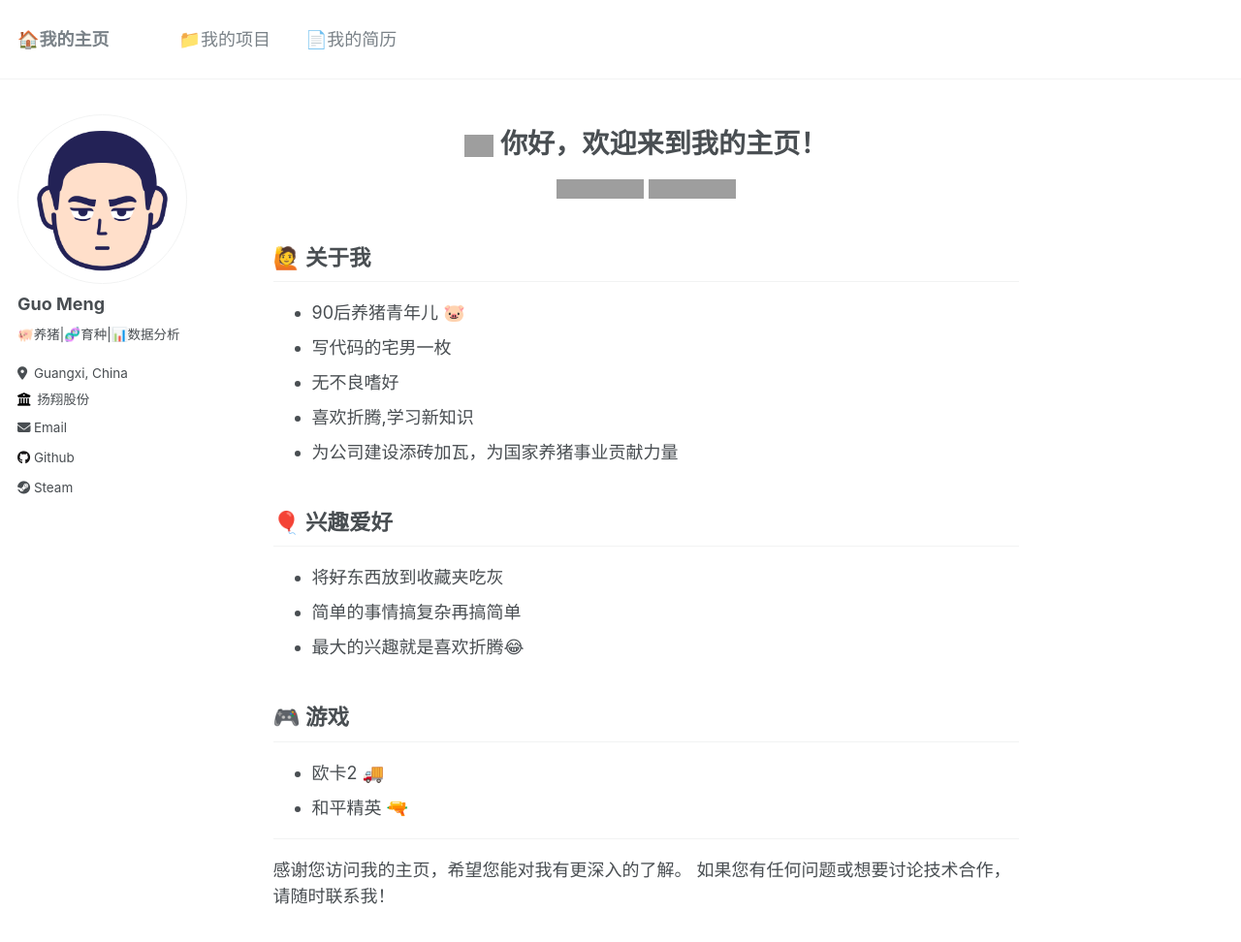
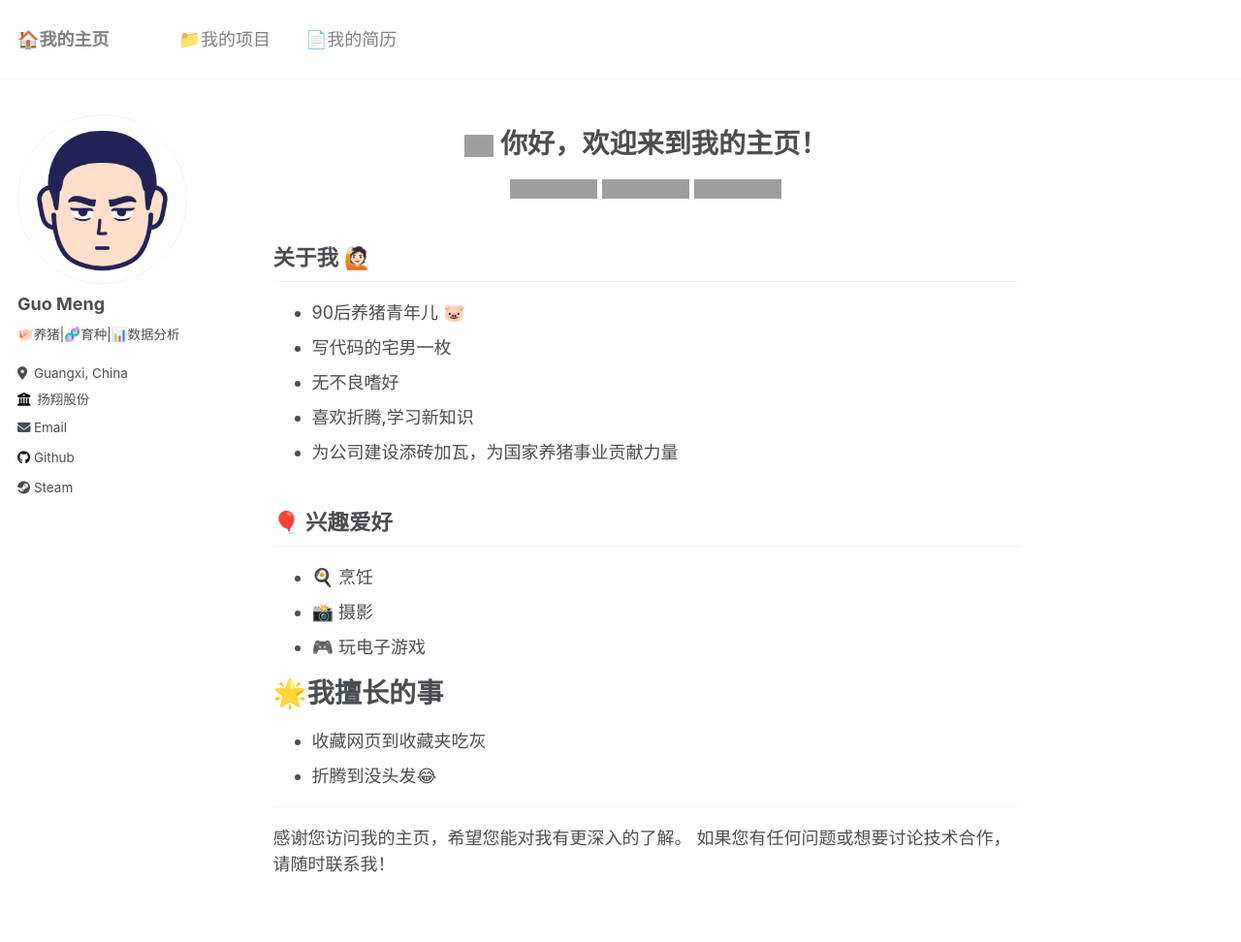
Before and after one commit to tony2015116/tony2015116.github.io, a Jekyll site: the page built from _pages/about.md, in a window 1280 px wide and 1150 px high. Shown: the top 972 px of the window at 97% size. Built offline with Jekyll 4.4.1, drawn with Linux system fonts in a browser that asks for light colours; a style sheet for code colours, icons or effects is not loaded; grey boxes are pictures that could not be loaded.

Commit message:
2024-03-15

```diff
--- a/_pages/about.md
+++ b/_pages/about.md
@@ -21,10 +21,10 @@ editor_options:
 
 <img src="https://img.shields.io/badge/gender-%F0%9F%A4%B5 gentleman-critical?style=for-the-badge"/>
 <a href="#"><img src="https://img.shields.io/github/last-commit/tony2015116/tony2015116.github.io?style=for-the-badge" alt="GitHub last commit"/></a>
-
+<a href="#" target="_blank"><img src="https://jaywcjlove.github.io/sb/lang/chinese.svg?style=for-the-badge" alt="jaywcjlove/sb"/></a>
 </p>
 
-## 🙋 关于我
+##  关于我 🙋🏻
 
 - 90后养猪青年儿 🐷
 - 写代码的宅男一枚
@@ -34,13 +34,14 @@ editor_options:
 
 ## 🎈 兴趣爱好
 
-- 将~~好~~东西放到收藏夹吃灰
-- 简单的事情搞复杂再搞简单
-- 最大的兴趣就是喜欢折腾😂
+- 🍳 烹饪
+- 📸 摄影
+- 🎮 玩电子游戏
 
-## 🎮 游戏
-- 欧卡2 🚚
-- 和平精英 🔫
+#  🌟我擅长的事
+
+- 收藏网页到收藏夹吃灰
+- 折腾到没头发😂
 
 ------------------------------------------------------------------------
 
```
Also changed, not shown: _pages/cv.md (+1 -1 lines), 1 other file.
